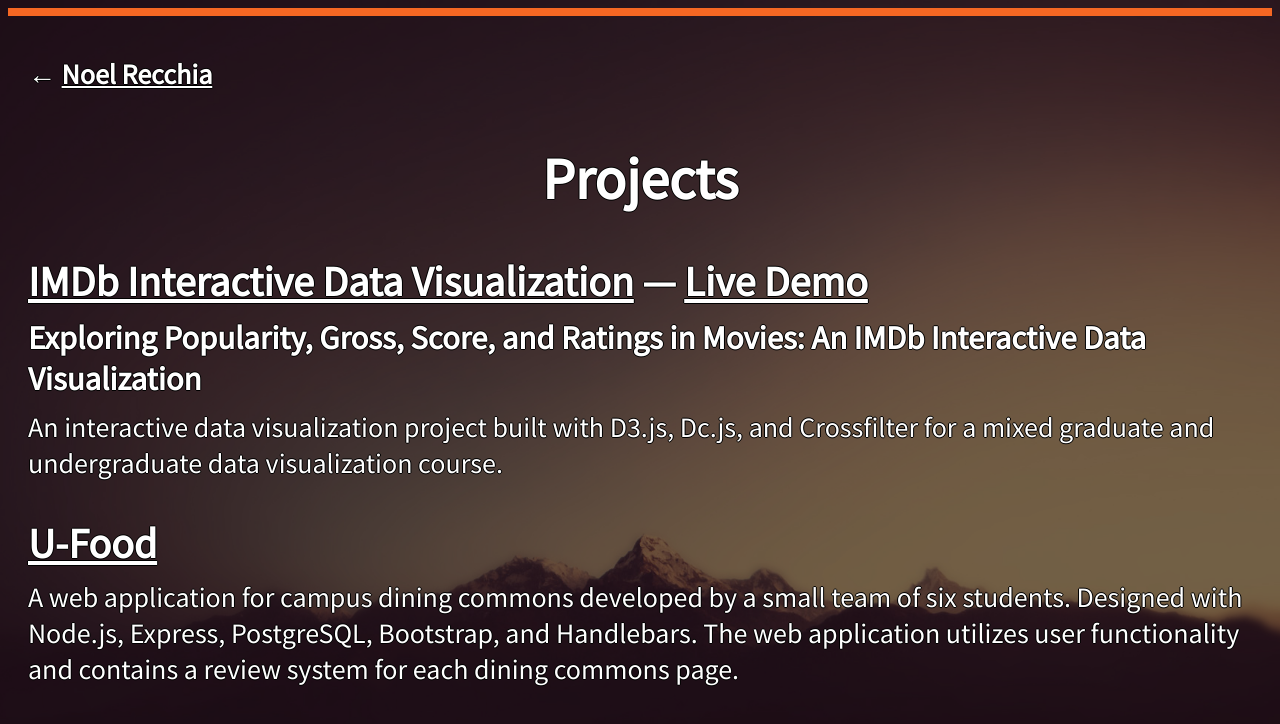
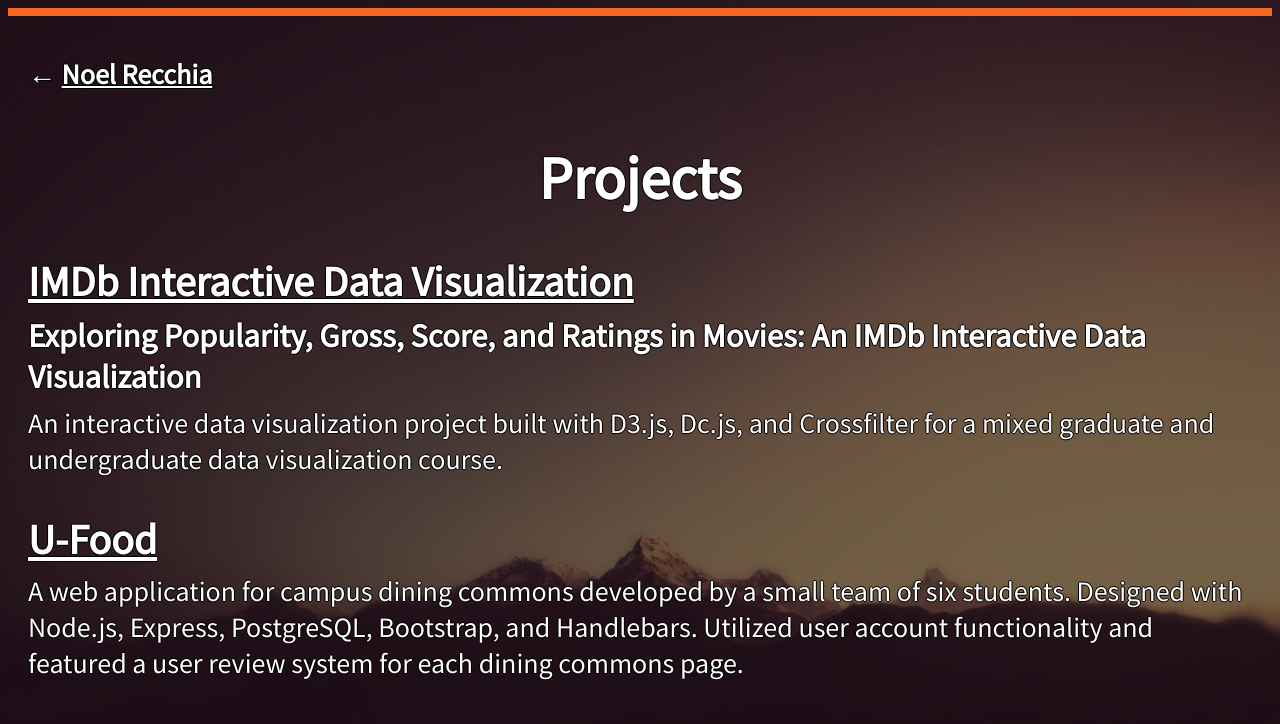
Before and after one commit to nsrecc/nsrecc.github.io, a plain HTML site: page projects.html in a window 1280 px wide. Drawn offline with Linux system fonts and the light colour scheme.

Commit message:
Use semantic html, update css, update resume

```diff
--- a/css/main.css
+++ b/css/main.css
@@ -9,24 +9,23 @@
 
 body {
   font-family: 'Source Sans Pro', sans-serif;
-  font-size: 28px;
   color: white;
   text-shadow: -1px 0 black, 0 1px black, 1px 0 black, 0 -1px black;
-  border-top: solid .5rem #f56723;
+  border-top: solid 0.5rem #f56723;
 }
 
 .container {
-  padding: 40px 20px 20px;
+  padding: 2.5rem 1.25rem 1.25rem;
   text-align: center;
 }
 
 .header {
-  padding-top: 40px;
+  padding-top: 2.5rem;
 }
 
 .page-title {
-  margin: 10px 0px;
-  font-size: 58px;
+  margin: 0.5rem 0;
+  font-size: 3.75em;
 }
 
 a {
--- a/css/projects.css
+++ b/css/projects.css
@@ -1,5 +1,6 @@
 .breadcrumb {
   text-align: left;
+  font-size: 1.75em;
 }
 
 .bare-anchor {
@@ -11,14 +12,15 @@
 }
 
 .projects {
-  margin: 40px 0px;
+  margin: 2.5rem 0;
   text-align: left;
+  font-size: 1.75em;
 }
 
 .projects * {
-  margin: 10px 0px;
+  margin: 0.5rem 0;
 }
 
 .project:not(:first-child) {
-  margin-top: 36px;
+  margin-top: 2.25rem;
 }
--- a/projects.html
+++ b/projects.html
@@ -19,33 +19,39 @@
 
 <body>
   <div class="container">
-    <div class="breadcrumb fade-in">
+    <nav class="breadcrumb fade-in">
       <a class="bare-anchor" href="/">&larr; <span class="breadcrumb-text">Noel Recchia</span></a>
-    </div>
+    </nav>
 
+    <main>
+      <section>
         <div class="header fade-in">
           <h1 class="page-title">Projects</h1>
         </div>
 
         <div class="projects fade-in fade-in-t2">
-      <div class="project">
-        <h2><a href="https://github.com/nsrecc/imdb-interactive-data-visualization">IMDb Interactive
-          Data Visualization</a> —
-          <a href="https://www.noelrecchia.com/imdb-interactive-data-visualization/">Live Demo</a>
+          <article class="project">
+            <h2>
+              <a href="https://www.noelrecchia.com/imdb-interactive-data-visualization/"
+                target="_blank" rel="noopener noreferrer">IMDb Interactive Data Visualization</a>
             </h2>
             <h3>Exploring Popularity, Gross, Score, and Ratings in Movies: An IMDb Interactive Data
               Visualization</h3>
-        <p>An interactive data visualization project built with D3.js, Dc.js, and Crossfilter for a
-          mixed graduate and undergraduate data visualization course.</p>
+            <p>An interactive data visualization project built with D3.js, Dc.js, and Crossfilter
+              for a mixed graduate and undergraduate data visualization course.</p>
+          </article>
+
+          <article class="project">
+            <h2><a href="https://github.com/GagnonStyle/quail" target="_blank"
+              rel="noopener noreferrer">U-Food</a></h2>
+            <p>A web application for campus dining commons developed by a small team of six
+              students. Designed with Node.js, Express, PostgreSQL, Bootstrap, and Handlebars.
+              Utilized user account functionality and featured a user review system for each dining
+              commons page.</p>
+          </article>
         </div>
-
-      <div class="project">
-        <h2><a href="https://github.com/GagnonStyle/quail">U-Food</a></h2>
-        <p>A web application for campus dining commons developed by a small team of six students.
-          Designed with Node.js, Express, PostgreSQL, Bootstrap, and Handlebars. The web application
-          utilizes user functionality and contains a review system for each dining commons page.</p>
-      </div>
-    </div>
+      </section>
+    </main>
   </div>
 </body>
 
```
Also changed, not shown: css/index.css (+9 -6 lines), index.html (+13 -5 lines), img/abstract-stripes.jpg (deleted), img/hongkong-tiltshift.jpg (deleted), 2 other files. Lines whose indentation alone changed are shown as unchanged.
